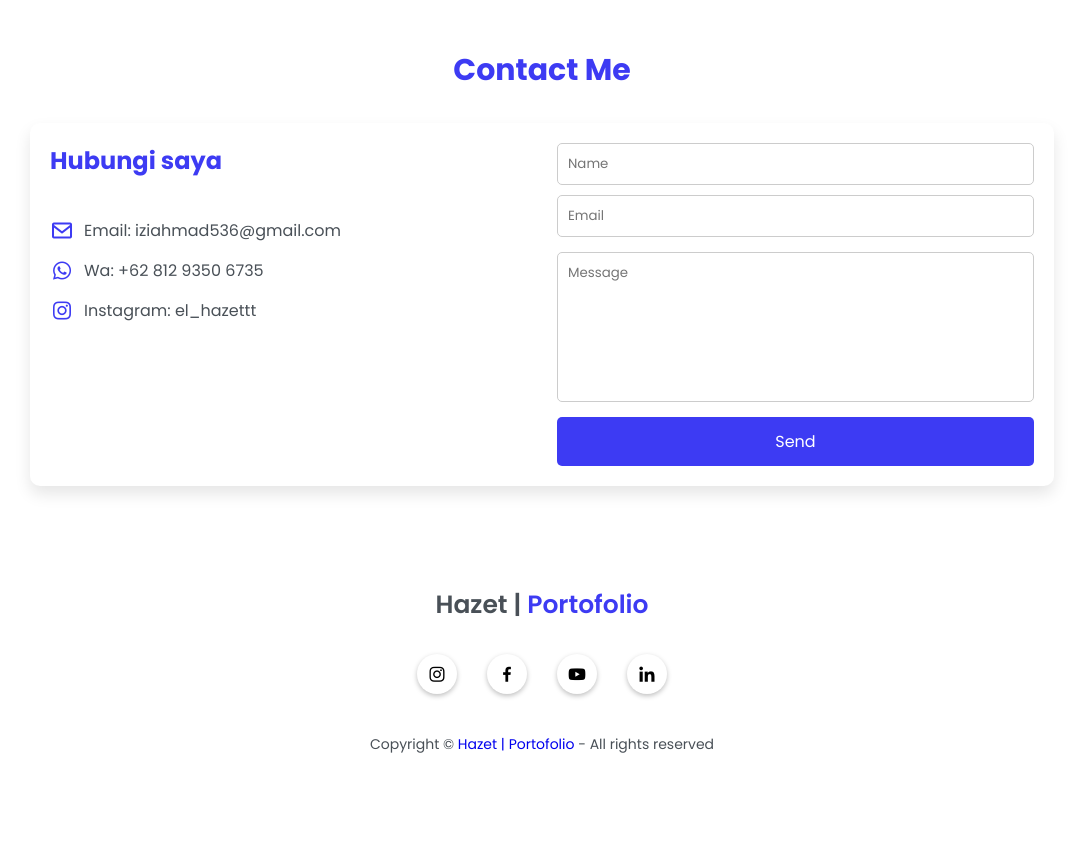
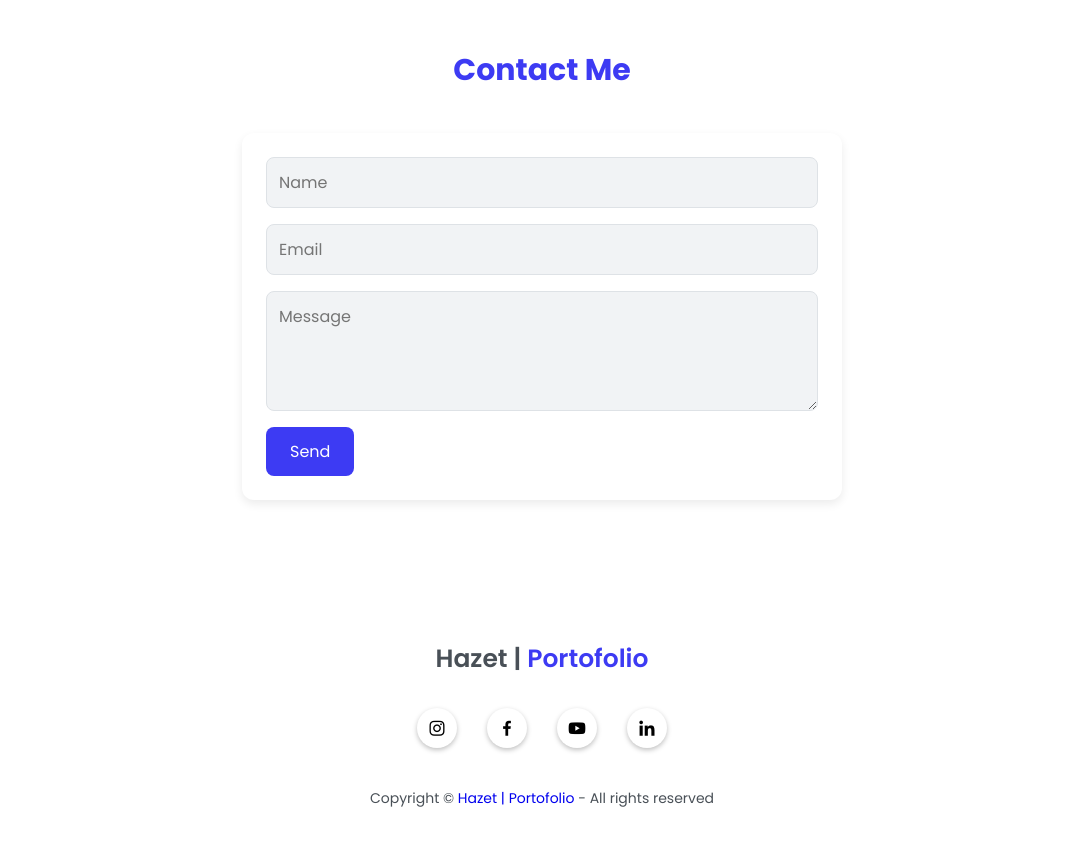
Before and after one commit to HibriziCees/Hazetportofolio, a plain HTML site: page index.html in a window 1280 px wide. Shown: the part 4920-5766 px from the top of the page, without its empty margins (98-1181 px from the left). Before the commit the page ends 5735 px from the top, so only its background shows below. Drawn offline with nearby package versions, Linux system fonts and the light colour scheme.

Commit message:
Update section contact dan contact form

```diff
--- a/index.html
+++ b/index.html
@@ -194,30 +194,10 @@
           </div>
 
         </section>
-
-
         <section class="section-contact" id="contact">
           <div class="top-contact">
             <h1>Contact Me</h1>
           </div>
-          <div class="container-contact">
-            <div class="contact-info">
-              <h2>Hubungi saya</h2>
-              <br>
-              <div class="info-item">
-                <i class='bx bx-envelope'></i>
-                <p>Email: iziahmad536@gmail.com</p>
-              </div>
-              <div class="info-item">
-                <i class='bx bxl-whatsapp'></i>
-                <p>Wa: +62 812 9350 6735</p>
-              </div>
-              <div class="info-item">
-                <i class='bx bxl-instagram'></i>
-                <p>Instagram: el_hazettt</p>
-              </div>
-            </div>
-
             <form class="contact-form" action="mailto:iziahmad536@gmail.com" method="post" enctype="text/plain">
               <div class="input-row">
                 <input type="text" name="Name" placeholder="Name" required>
--- a/style.css
+++ b/style.css
@@ -615,91 +615,90 @@ nav{
   flex-wrap: wrap;
 }
 
-/* Info Section */
-.contact-info {
-  flex: 1 1 300px;
+.top-contact, h1{
+  font-size: 30px;
+  margin-bottom: 30px;
+  margin-top: 70px;
+  text-align: center;
+  color: #3D3BF3;
+
 }
 
-.contact-info h2 {
-  color: #3D3BF3;
-  margin-bottom: 15px;
-}
-
-.info-item {
-  display: flex;
-  align-items: center;
-  margin-bottom: 15px;
-}
-
-.info-item i {
-  font-size: 24px;
-  color: #3D3BF3;
-  margin-right: 10px;
-}
-
-.info-item p {
-  font-size: 16px;
-  color: #495057;
-}
-
-/* Form Section */
 .contact-form {
-  flex: 1 1 300px;
-  display: flex;
-  flex-direction: column;
+  max-width: 600px;
+  margin: 40px auto;
+  padding: 24px;
+  background-color: #ffffff;
+  border-radius: 12px;
+  box-shadow: 0 4px 10px rgba(0, 0, 0, 0.08);
 }
 
 .input-row {
   display: flex;
-  gap: 10px;
-  margin-bottom: 15px;
   flex-wrap: wrap;
+  gap: 16px;
+  margin-bottom: 16px;
 }
 
 .input-row input {
-  flex: 1 1 45%;
-  padding: 10px;
-  border: 1px solid #ccc;
-  border-radius: 5px;
+  flex: 1;
+  padding: 12px;
+  font-size: 16px;
+  border: 1px solid #dee2e6;
+  border-radius: 8px;
+  background-color: #f1f3f5;
+  color: #495057;
 }
 
 textarea {
-  padding: 10px;
-  height: 150px;
-  resize: none;
-  border: 1px solid #ccc;
-  border-radius: 5px;
-  margin-bottom: 15px;
+  width: 100%;
+  padding: 12px;
+  font-size: 16px;
+  border: 1px solid #dee2e6;
+  border-radius: 8px;
+  background-color: #f1f3f5;
+  color: #495057;
+  resize: vertical;
+  min-height: 120px;
+  margin-bottom: 16px;
 }
 
 button {
   background-color: #3D3BF3;
-  color: white;
-  padding: 12px;
+  color: #ffffff;
   border: none;
-  border-radius: 5px;
+  padding: 12px 24px;
+  border-radius: 8px;
   font-size: 16px;
   cursor: pointer;
-  transition: background 0.3s ease;
+  transition: background-color 0.3s ease;
 }
 
 button:hover {
-  background-color: #2c2ae0;
+  background-color: #2a2ae0;
 }
 
-@media (max-width: 992px) {
-  .container-contact {
+/* Responsive styles */
+@media (max-width: 768px) {
+  .input-row {
     flex-direction: column;
-    align-items: center;
+  }
+}
+
+@media (max-width: 480px) {
+  .contact-form {
+    padding: 16px;
   }
 
-  .contact-info,
-  .contact-form {
-    width: 100%;
+  .input-row input,
+  textarea {
+    font-size: 15px;
+    padding: 10px;
   }
 
-  .input-row input {
-    flex: 1 1 100%;
+  button {
+    width: 100%;
+    font-size: 15px;
   }
 }
 
```
